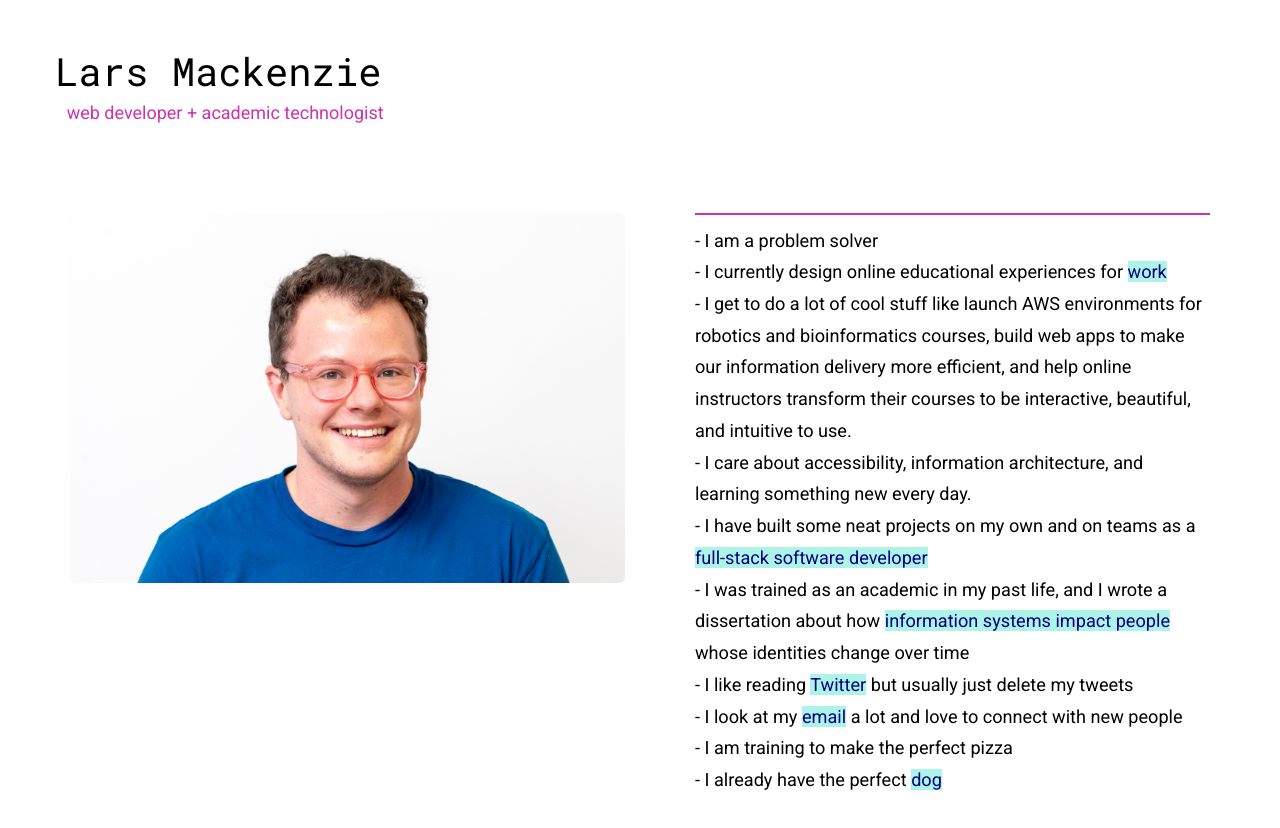
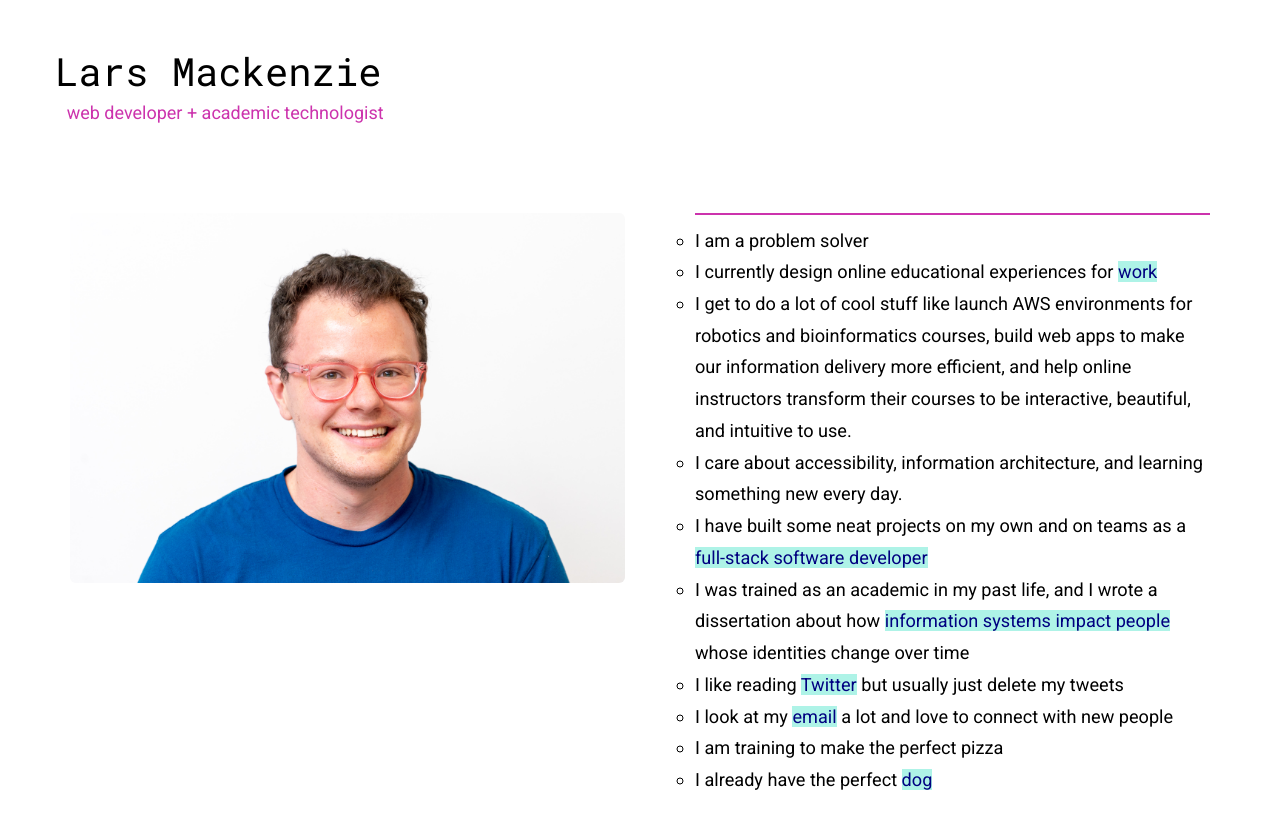
Before and after one commit to larsz-o/larsz-o.github.io, a React (Create React App) app: page / in a window 1280 px wide. Shown: the top 828 px of the page. Built offline with nearby package versions, Linux system fonts and the light colour scheme.

Commit message:
edited styling of list

```diff
--- a/src/App.css
+++ b/src/App.css
@@ -203,7 +203,7 @@
   background-color: #eaf9f9;
 }
 ul{
-  list-style-type: none;
+  list-style-type: circle;
   font-family: 'Roboto', sans-serif;
 }
 body, html {
--- a/src/components/About/About.js
+++ b/src/components/About/About.js
@@ -39,16 +39,16 @@
                         </Col>
                         <Col xs={12} md={6} lg={6}>
                             <ul className="about-text">
-                                <div><li class="list-border">- I am a problem solver</li></div>
-                                <li>- I currently design online educational experiences for <a href="https://www.linkedin.com/in/lars-mackenzie/" target="_blank" rel="noopener noreferrer">work</a></li>
-                                <li>- I get to do a lot of cool stuff like launch AWS environments for robotics and bioinformatics courses, build web apps to make our information delivery more efficient, and help online instructors transform their courses to be interactive, beautiful, and intuitive to use.</li>
-                                <li>- I care about accessibility, information architecture, and learning something new every day.</li>
-                                <li>- I have built some neat projects on my own and on teams as a <a href="https://www.github.com/larsz-o" target="_blank" rel="noopener noreferrer">full-stack software developer</a></li>
-                                <li>- I was trained as an academic in my past life, and I wrote a dissertation about how <a href={require('../images/AfterlifeData.pdf')} target="_blank" rel="noopener noreferrer" title="Afterlife of Data">information systems impact people</a>  whose identities change over time</li>
-                                <li>- I like reading <a href="https://twitter.com/larszmac" target="_blank" rel="noopener noreferrer">Twitter</a> but usually just delete my tweets</li>
-                                <li>- I look at my <a href="mailto:larsmackenzie@gmail.com?body=Hi Lars!">email</a> a lot and love to connect with new people</li>
-                                <li>- I am training to make the perfect pizza</li>
-                                <li>- I already have the perfect <a href="https://res.cloudinary.com/dnrk3irn4/image/upload/v1555811740/IMG_0366.jpg" target="_blank" rel="noopener noreferrer">dog</a></li>
+                                <div><li class="list-border">I am a problem solver</li></div>
+                                <li>I currently design online educational experiences for <a href="https://www.linkedin.com/in/lars-mackenzie/" target="_blank" rel="noopener noreferrer">work</a></li>
+                                <li>I get to do a lot of cool stuff like launch AWS environments for robotics and bioinformatics courses, build web apps to make our information delivery more efficient, and help online instructors transform their courses to be interactive, beautiful, and intuitive to use.</li>
+                                <li>I care about accessibility, information architecture, and learning something new every day.</li>
+                                <li>I have built some neat projects on my own and on teams as a <a href="https://www.github.com/larsz-o" target="_blank" rel="noopener noreferrer">full-stack software developer</a></li>
+                                <li>I was trained as an academic in my past life, and I wrote a dissertation about how <a href={require('../images/AfterlifeData.pdf')} target="_blank" rel="noopener noreferrer" title="Afterlife of Data">information systems impact people</a>  whose identities change over time</li>
+                                <li>I like reading <a href="https://twitter.com/larszmac" target="_blank" rel="noopener noreferrer">Twitter</a> but usually just delete my tweets</li>
+                                <li>I look at my <a href="mailto:larsmackenzie@gmail.com?body=Hi Lars!">email</a> a lot and love to connect with new people</li>
+                                <li>I am training to make the perfect pizza</li>
+                                <li>I already have the perfect <a href="https://res.cloudinary.com/dnrk3irn4/image/upload/v1555811740/IMG_0366.jpg" target="_blank" rel="noopener noreferrer">dog</a></li>
                             </ul>
                         </Col>
                     </Row>) : (<div className="margin-bottom">
@@ -62,16 +62,16 @@
 
                             <ul className="about-text-mobile">
                                 <div class="margin-top">
-                                <li class="list-border">- I am a problem solver</li></div>
-                                <li>- I currently design online educational experiences for <a href="https://www.linkedin.com/in/lars-mackenzie/" target="_blank" rel="noopener noreferrer">work</a></li>
-                                <li>- I get to do a lot of cool stuff like launch AWS environments for robotics and bioinformatics courses, build web apps to make our information delivery more efficient, and help online instructors transform their courses to be interactive, beautiful, and intuitive to use.</li>
-                                <li>- I care about accessibility, information architecture, and learning something new every day.</li>
-                                <li>- I have built some neat projects on my own and on teams as a <a href="https://www.github.com/larsz-o" target="_blank" rel="noopener noreferrer">full-stack software developer</a></li>
-                                <li>- I was trained as an academic in my past life, and I wrote a dissertation about how <a href={require('../images/AfterlifeData.pdf')} target="_blank" rel="noopener noreferrer" title="Afterlife of Data">information systems impact people</a>  whose identities change over time</li>
-                                <li>- I like reading <a href="https://twitter.com/larszmac" target="_blank" rel="noopener noreferrer">Twitter</a> but usually just delete my tweets</li>
-                                <li>- I look at my <a href="mailto:larsmackenzie@gmail.com?body=Hi Lars!">email</a> a lot and love to connect with new people</li>
-                                <li>- I am training to make the perfect pizza</li>
-                                <li>- I already have the perfect <a href="https://res.cloudinary.com/dnrk3irn4/image/upload/v1555811740/IMG_0366.jpg" target="_blank" rel="noopener noreferrer">dog</a></li>
+                                <li class="list-border">I am a problem solver</li></div>
+                                <li>I currently design online educational experiences for <a href="https://www.linkedin.com/in/lars-mackenzie/" target="_blank" rel="noopener noreferrer">work</a></li>
+                                <li>I get to do a lot of cool stuff like launch AWS environments for robotics and bioinformatics courses, build web apps to make our information delivery more efficient, and help online instructors transform their courses to be interactive, beautiful, and intuitive to use.</li>
+                                <li>I care about accessibility, information architecture, and learning something new every day.</li>
+                                <li>I have built some neat projects on my own and on teams as a <a href="https://www.github.com/larsz-o" target="_blank" rel="noopener noreferrer">full-stack software developer</a></li>
+                                <li>I was trained as an academic in my past life, and I wrote a dissertation about how <a href={require('../images/AfterlifeData.pdf')} target="_blank" rel="noopener noreferrer" title="Afterlife of Data">information systems impact people</a>  whose identities change over time</li>
+                                <li>I like reading <a href="https://twitter.com/larszmac" target="_blank" rel="noopener noreferrer">Twitter</a> but usually just delete my tweets</li>
+                                <li>I look at my <a href="mailto:larsmackenzie@gmail.com?body=Hi Lars!">email</a> a lot and love to connect with new people</li>
+                                <li>I am training to make the perfect pizza</li>
+                                <li>I already have the perfect <a href="https://res.cloudinary.com/dnrk3irn4/image/upload/v1555811740/IMG_0366.jpg" target="_blank" rel="noopener noreferrer">dog</a></li>
                                 <li><div className="margin-top"><Diamonds/></div></li>
                             </ul>
                         </Col>
```
